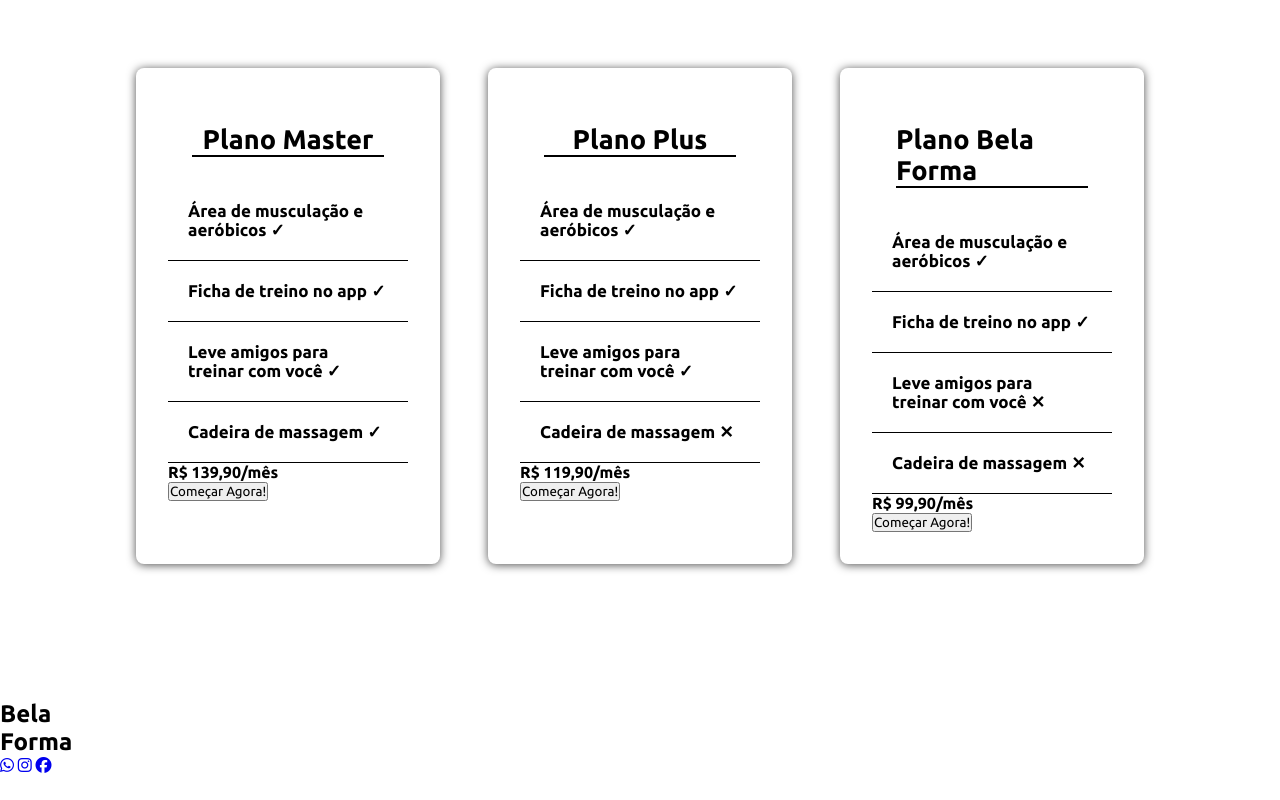
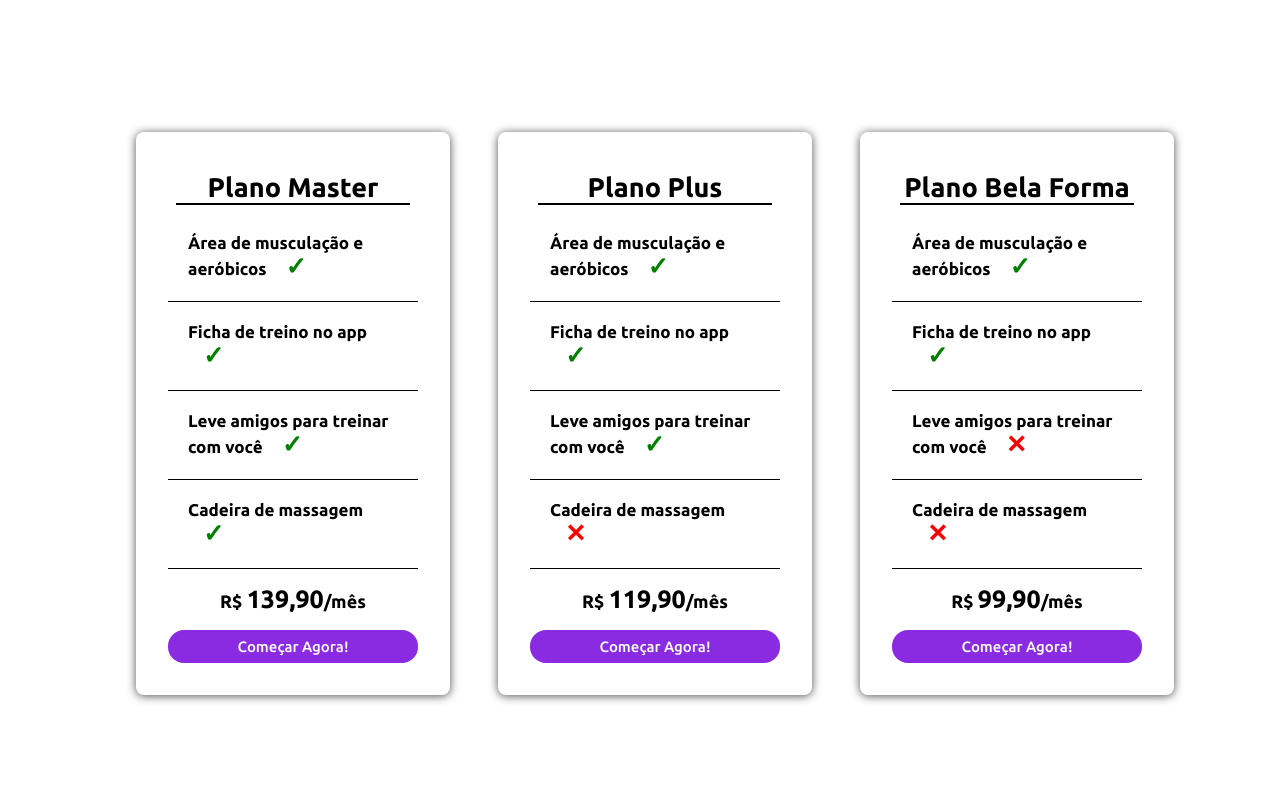
Before and after one commit to TalyssonMarley/BelaFormaGym, a plain HTML site: page index.html in a window 1280 px wide. Shown: the part 1280-2080 px from the top of the page. Before the commit the page ends 2054 px from the top, so only its background shows below. Drawn offline with Linux system fonts and the light colour scheme.

Commit message:
insert button and footer style

```diff
--- a/css/style.css
+++ b/css/style.css
@@ -4,6 +4,10 @@
   margin: 0;
   padding: 0;
   font-family: "Ubuntu", sans-serif;
+}
+
+html {
+  scroll-behavior: smooth;
 }
 
 header {
@@ -18,7 +22,8 @@ header {
   line-height: 40px;
 }
 
-#title span {
+#title span,
+#logo span {
   color: #8a2be2;
 }
 
@@ -71,7 +76,7 @@ img {
 }
 
 .gyms {
-  margin: 3rem;
+  margin: 5rem;
 }
 
 .gym-content {
@@ -121,7 +126,7 @@ img {
 }
 
 .plan-title {
-  margin: 1.5rem;
+  margin: 0.5rem;
   font-size: 18px;
   border-bottom: 2px solid #000;
   display: flex;
@@ -142,3 +147,70 @@ img {
   border-bottom: 1px solid #000;
   font-size: 17px;
 }
+
+.check-list {
+  margin: 15px;
+  color: green;
+  font-size: 25px;
+}
+
+.not-checked {
+  color: red;
+}
+
+.price {
+  margin-top: 1rem;
+  font-size: 18px;
+  display: flex;
+  justify-content: center;
+  align-items: center;
+}
+
+.price span {
+  font-size: 25px;
+  font-weight: 500 bolder;
+}
+
+.btn-container {
+  display: flex;
+  justify-content: center;
+}
+
+.registration-btn {
+  margin-top: 1rem;
+  padding: 8px;
+  width: 250px;
+  font-size: 15px;
+  font-weight: 500;
+  border: none;
+  border-radius: 1rem;
+  background-color: #8a2be2;
+  color: #fff;
+  cursor: pointer;
+}
+
+footer {
+  background-color: #e7edf1;
+  overflow: hidden;
+}
+
+#logo {
+  margin: 1rem;
+  font-size: 20px;
+  line-height: 40px;
+  display: flex;
+  align-items: center;
+  flex-direction: column;
+}
+
+#social-medias {
+  margin: 1rem;
+  font-size: 25px;
+  display: flex;
+  justify-content: center;
+  align-items: center;
+}
+
+#social-medias a {
+  padding: 1rem;
+}
```
